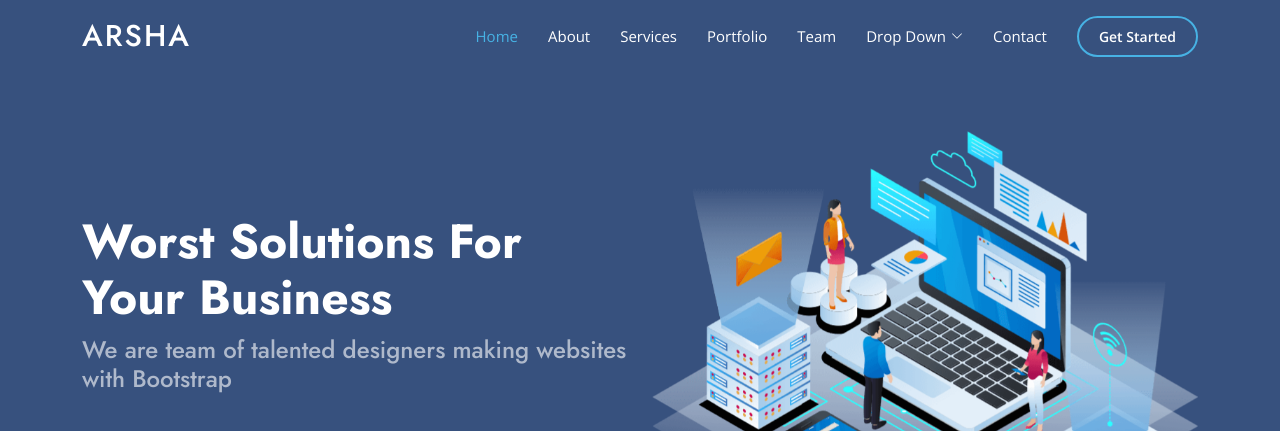
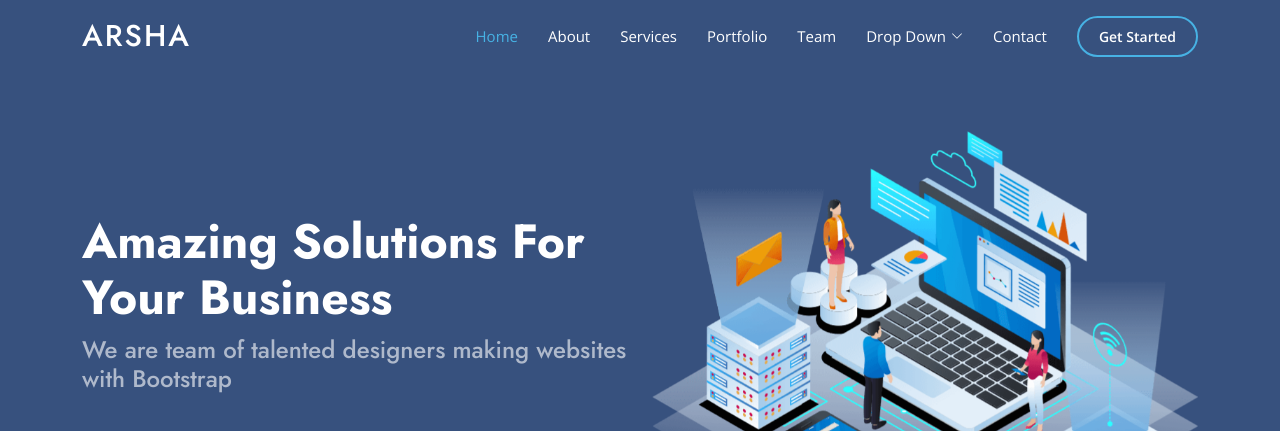
Before and after one commit to AnneMaier/docker-hub, a plain HTML site: page index.html in a window 1280 px wide. Shown: the top 431 px of the page. Drawn offline with nearby package versions, Linux system fonts and the light colour scheme.

Commit message:
change index.html

```diff
--- a/index.html
+++ b/index.html
@@ -85,7 +85,7 @@
     <div class="container">
       <div class="row">
         <div class="col-lg-6 d-flex flex-column justify-content-center pt-4 pt-lg-0 order-2 order-lg-1" data-aos="fade-up" data-aos-delay="200">
-          <h1>Worst Solutions For Your Business</h1>
+          <h1>Amazing Solutions For Your Business</h1>
           <h2>We are team of talented designers making websites with Bootstrap</h2>
           <div class="d-flex justify-content-center justify-content-lg-start">
             <a href="#about" class="btn-get-started scrollto">Get Started</a>
```
